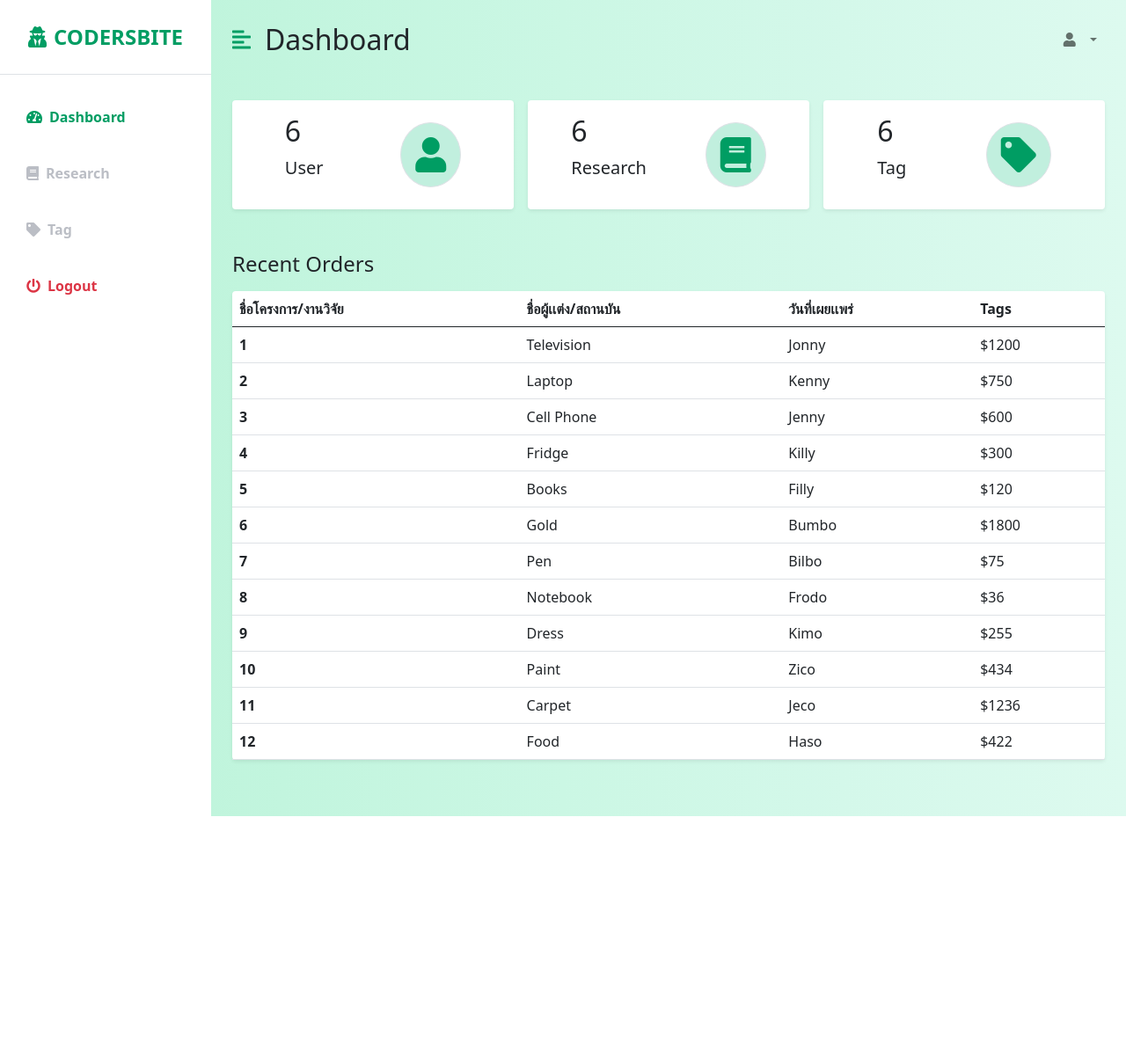
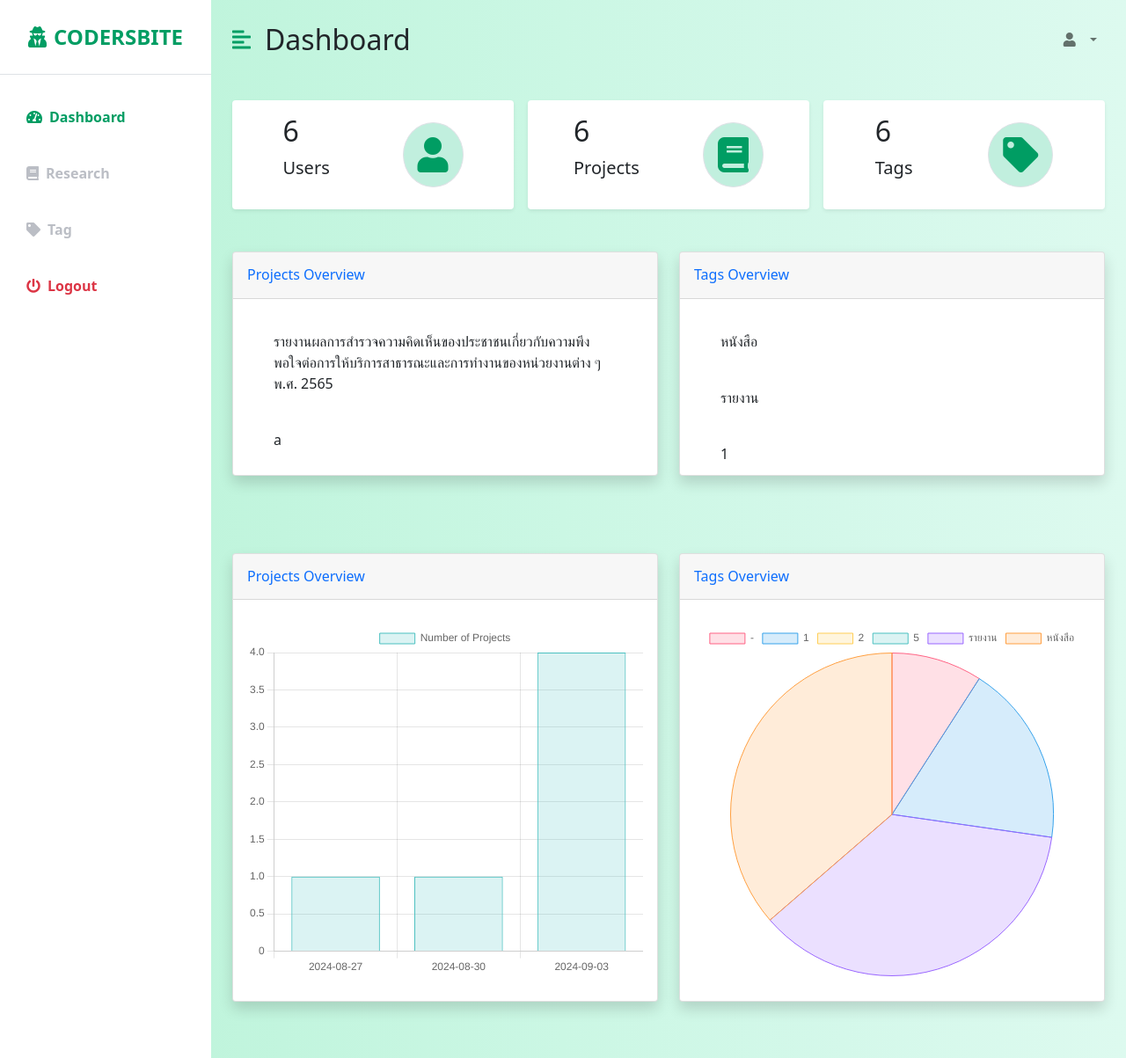
Before and after one commit to pong34811/research_app, a Django app: page /dashboard/ in a window 1280 px wide. Shown: the whole page at 88% size. Before the commit the page ends 928 px from the top, so only its background shows below. Run offline with Django 5.2, Linux system fonts and the light colour scheme; data comes from the database, SQL or seed files in the repository; both versions use the stored data as it was after the commit.

Commit message:
update admin list สำเร็จ
ออกเเบบ ui หน้า เเดซบอร์ดเรียบร้อย

```diff
--- a/myproject/research_app/templates/admins/admin_list.html
+++ b/myproject/research_app/templates/admins/admin_list.html
@@ -1,67 +1,113 @@
 {% load static %}
 <!DOCTYPE html>
 <html lang="en">
-
   <head>
     <meta charset="UTF-8" />
     <meta http-equiv="X-UA-Compatible" content="IE=edge" />
     <meta name="viewport" content="width=device-width, initial-scale=1.0" />
-    <link href="https://cdn.jsdelivr.net/npm/bootstrap@5.0.0-beta3/dist/css/bootstrap.min.css" rel="stylesheet" />
-
-    <link rel="stylesheet" href="https://cdnjs.cloudflare.com/ajax/libs/font-awesome/5.15.3/css/all.min.css" />
+    <link
+      href="https://cdn.jsdelivr.net/npm/bootstrap@5.0.0-beta3/dist/css/bootstrap.min.css"
+      rel="stylesheet"
+    />
+    <link
+      rel="stylesheet"
+      href="https://cdnjs.cloudflare.com/ajax/libs/font-awesome/5.15.3/css/all.min.css"
+    />
     <link rel="stylesheet" href="{% static 'css/styles.css' %}" />
-    <title>Bootstap 5 Responsive Admin Dashboard</title>
+    <title>Bootstrap 5 Responsive Admin Dashboard</title>
   </head>
 
   <body>
     <div class="d-flex" id="wrapper">
       <!-- Sidebar -->
       <div class="bg-white" id="sidebar-wrapper">
-            <div class="sidebar-heading text-center py-4 primary-text fs-4 fw-bold text-uppercase border-bottom"><i
-                    class="fas fa-user-secret me-2"></i>Codersbite</div>
+        <div
+          class="sidebar-heading text-center py-4 primary-text fs-4 fw-bold text-uppercase border-bottom"
+        >
+          <i class="fas fa-user-secret me-2"></i>Codersbite
+        </div>
         <div class="list-group list-group-flush my-3">
-                <a href="{%url 'admin_list'%}" class="list-group-item list-group-item-action bg-transparent second-text active"><i
-                        class="fas fa-tachometer-alt me-2"></i>Dashboard</a>
-                <a href="{%url 'research_list'%}" class="list-group-item list-group-item-action bg-transparent second-text fw-bold"><i
-                        class="fas fa-book me-2"></i>Research</a>
-                <a href="{% url 'tag_list' %}" class="list-group-item list-group-item-action bg-transparent second-text fw-bold"><i
-                        class="fas fa-tag me-2"></i>Tag</a>
-                <!-- <a href="#" class="list-group-item list-group-item-action bg-transparent second-text fw-bold"><i
-                        class="fas fa-user me-2"></i>User</a> -->
-
-                <a href="{%url 'logout'%}" class="list-group-item list-group-item-action bg-transparent text-danger fw-bold"><i
-                        class="fas fa-power-off me-2"></i>Logout</a>
+          <a
+            href="{% url 'admin_list' %}"
+            class="list-group-item list-group-item-action bg-transparent second-text active"
+          >
+            <i class="fas fa-tachometer-alt me-2"></i>Dashboard
+          </a>
+          <a
+            href="{% url 'research_list' %}"
+            class="list-group-item list-group-item-action bg-transparent second-text fw-bold"
+          >
+            <i class="fas fa-book me-2"></i>Research
+          </a>
+          <a
+            href="{% url 'tag_list' %}"
+            class="list-group-item list-group-item-action bg-transparent second-text fw-bold"
+          >
+            <i class="fas fa-tag me-2"></i>Tag
+          </a>
+          <a
+            href="{% url 'logout' %}"
+            class="list-group-item list-group-item-action bg-transparent text-danger fw-bold"
+          >
+            <i class="fas fa-power-off me-2"></i>Logout
+          </a>
         </div>
       </div>
       <!-- /#sidebar-wrapper -->
 
       <!-- Page Content -->
       <div id="page-content-wrapper">
-            <nav class="navbar navbar-expand-lg navbar-light bg-transparent py-4 px-4">
+        <nav
+          class="navbar navbar-expand-lg navbar-light bg-transparent py-4 px-4"
+        >
           <div class="d-flex align-items-center">
-                    <i class="fas fa-align-left primary-text fs-4 me-3" id="menu-toggle"></i>
+            <i
+              class="fas fa-align-left primary-text fs-4 me-3"
+              id="menu-toggle"
+            ></i>
             <h2 class="fs-2 m-0">Dashboard</h2>
           </div>
 
-                <button class="navbar-toggler" type="button" data-bs-toggle="collapse"
-                    data-bs-target="#navbarSupportedContent" aria-controls="navbarSupportedContent"
-                    aria-expanded="false" aria-label="Toggle navigation">
+          <button
+            class="navbar-toggler"
+            type="button"
+            data-bs-toggle="collapse"
+            data-bs-target="#navbarSupportedContent"
+            aria-controls="navbarSupportedContent"
+            aria-expanded="false"
+            aria-label="Toggle navigation"
+          >
             <span class="navbar-toggler-icon"></span>
           </button>
 
           <div class="collapse navbar-collapse" id="navbarSupportedContent">
             <ul class="navbar-nav ms-auto mb-2 mb-lg-0">
               <li class="nav-item dropdown">
-                            <a class="nav-link dropdown-toggle second-text fw-bold" href="#" id="navbarDropdown"
-                                role="button" data-bs-toggle="dropdown" aria-expanded="false">
+                <a
+                  class="nav-link dropdown-toggle second-text fw-bold"
+                  href="#"
+                  id="navbarDropdown"
+                  role="button"
+                  data-bs-toggle="dropdown"
+                  aria-expanded="false"
+                >
                   <i class="fas fa-user me-2"></i>
-
-                                    {{admin.username }}
-
+                  {{ admin.username }}
                 </a>
                 <ul class="dropdown-menu" aria-labelledby="navbarDropdown">
-                                <li><a class="dropdown-item" data-bs-toggle="modal" data-bs-target="#passwordResetModal">เปลี่ยนรหัสผ่าน</a></li>
-                                <li><a class="dropdown-item" href="{%url 'logout'%}">Logout</a></li>
+                  <li>
+                    <a
+                      class="dropdown-item"
+                      data-bs-toggle="modal"
+                      data-bs-target="#passwordResetModal"
+                      >Change Password</a
+                    >
+                  </li>
+                  <li>
+                    <a class="dropdown-item" href="{% url 'logout' %}"
+                      >Logout</a
+                    >
+                  </li>
                 </ul>
                 {% include 'admins/password_reset_modal.html' %}
               </li>
@@ -69,131 +115,148 @@
           </div>
         </nav>
 
-
         <div class="container-fluid px-4">
           <div class="row g-3 my-2">
+            <!-- User Count Card -->
             <div class="col-md">
-                        <div class="p-3 bg-white shadow-sm d-flex justify-content-around align-items-center rounded">
+              <div
+                class="p-3 bg-white shadow-sm d-flex justify-content-around align-items-center rounded"
+              >
                 <div>
-                                <h3 class="fs-2">{{users_count}}</h3>
-                                <p class="fs-5">User</p>
+                  <h3 class="fs-2">{{ users_count }}</h3>
+                  <p class="fs-5">Users</p>
                 </div>
-                            <i class="fas fa-user fs-1 primary-text border rounded-full secondary-bg p-3"></i>
+                <i
+                  class="fas fa-user fs-1 primary-text border rounded-full secondary-bg p-3"
+                ></i>
               </div>
             </div>
 
+            <!-- Projects Count Card -->
             <div class="col-md">
-                        <div class="p-3 bg-white shadow-sm d-flex justify-content-around align-items-center rounded">
+              <div
+                class="p-3 bg-white shadow-sm d-flex justify-content-around align-items-center rounded"
+              >
                 <div>
-                                <h3 class="fs-2">{{projects_count}}</h3>
-                                <p class="fs-5">Research</p>
+                  <h3 class="fs-2">{{ projects_count }}</h3>
+                  <p class="fs-5">Projects</p>
                 </div>
                 <i
-                                class="fas fa-book fs-1 primary-text border rounded-full secondary-bg p-3"></i>
+                  class="fas fa-book fs-1 primary-text border rounded-full secondary-bg p-3"
+                ></i>
               </div>
             </div>
 
+            <!-- Tags Count Card -->
             <div class="col-md">
-                        <div class="p-3 bg-white shadow-sm d-flex justify-content-around align-items-center rounded">
+              <div
+                class="p-3 bg-white shadow-sm d-flex justify-content-around align-items-center rounded"
+              >
                 <div>
-                                <h3 class="fs-2">{{tags_count}}</h3>
-                                <p class="fs-5">Tag</p>
+                  <h3 class="fs-2">{{ tags_count }}</h3>
+                  <p class="fs-5">Tags</p>
                 </div>
-                            <i class="fas fa-tag fs-1 primary-text border rounded-full secondary-bg p-3"></i>
+                <i
+                  class="fas fa-tag fs-1 primary-text border rounded-full secondary-bg p-3"
+                ></i>
               </div>
             </div>
           </div>
 
+          <!-- Tags and Projects List -->
           <div class="row my-5">
-                    <h3 class="fs-4 mb-3">Recent Orders</h3>
-                    <div class="col">
-                        <table class="table bg-white rounded shadow-sm  table-hover">
-                            <thead>
-                                <tr>
-                                    <th scope="col">ชื่อโครงการ/งานวิจัย</th>
-                                    <th scope="col">ชื่อผู้เเต่ง/สถานบัน</th>
-                                    <th scope="col">วันที่เผยเเพร่</th>
-                                    <th scope="col">Tags</th>
-                                </tr>
-                            </thead>
-                            <tbody>
-                                <tr>
-                                    <th scope="row">1</th>
-                                    <td>Television</td>
-                                    <td>Jonny</td>
-                                    <td>$1200</td>
-                                </tr>
-                                <tr>
-                                    <th scope="row">2</th>
-                                    <td>Laptop</td>
-                                    <td>Kenny</td>
-                                    <td>$750</td>
-                                </tr>
-                                <tr>
-                                    <th scope="row">3</th>
-                                    <td>Cell Phone</td>
-                                    <td>Jenny</td>
-                                    <td>$600</td>
-                                </tr>
-                                <tr>
-                                    <th scope="row">4</th>
-                                    <td>Fridge</td>
-                                    <td>Killy</td>
-                                    <td>$300</td>
-                                </tr>
-                                <tr>
-                                    <th scope="row">5</th>
-                                    <td>Books</td>
-                                    <td>Filly</td>
-                                    <td>$120</td>
-                                </tr>
-                                <tr>
-                                    <th scope="row">6</th>
-                                    <td>Gold</td>
-                                    <td>Bumbo</td>
-                                    <td>$1800</td>
-                                </tr>
-                                <tr>
-                                    <th scope="row">7</th>
-                                    <td>Pen</td>
-                                    <td>Bilbo</td>
-                                    <td>$75</td>
-                                </tr>
-                                <tr>
-                                    <th scope="row">8</th>
-                                    <td>Notebook</td>
-                                    <td>Frodo</td>
-                                    <td>$36</td>
-                                </tr>
-                                <tr>
-                                    <th scope="row">9</th>
-                                    <td>Dress</td>
-                                    <td>Kimo</td>
-                                    <td>$255</td>
-                                </tr>
-                                <tr>
-                                    <th scope="row">10</th>
-                                    <td>Paint</td>
-                                    <td>Zico</td>
-                                    <td>$434</td>
-                                </tr>
-                                <tr>
-                                    <th scope="row">11</th>
-                                    <td>Carpet</td>
-                                    <td>Jeco</td>
-                                    <td>$1236</td>
-                                </tr>
-                                <tr>
-                                    <th scope="row">12</th>
-                                    <td>Food</td>
-                                    <td>Haso</td>
-                                    <td>$422</td>
-                                </tr>
-                            </tbody>
-                        </table>
+            <!-- Projects Overview Card -->
+            <div class="col-md-6 mb-3">
+              <div class="card shadow mb-4">
+                <div
+                  class="card-header py-3 d-flex flex-row align-items-center justify-content-between"
+                >
+                  <h6 class="m-0 font-weight-bold text-primary">
+                    Projects Overview
+                  </h6>
+                </div>
+                <div class="card-body overflow-auto" style="max-height: 200px">
+                  <!-- Replace this with your project list content -->
+                  <ul class="list-group">
+                    {% for project in projects %}
+                    <li class="list-group-item">{{ project.project_name }}</li>
+                    {% empty %}
+                    <li class="list-group-item">No projects available</li>
+                    {% endfor %}
+                  </ul>
+                </div>
               </div>
             </div>
 
+            <!-- Tags Overview Card -->
+            <div class="col-md-6">
+              <div class="card shadow mb-4">
+                <div
+                  class="card-header py-3 d-flex flex-row align-items-center justify-content-between"
+                >
+                  <h6 class="m-0 font-weight-bold text-primary">
+                    Tags Overview
+                  </h6>
+                </div>
+                <div class="card-body overflow-auto" style="max-height: 200px">
+                  <!-- Replace this with your tag list content -->
+                  <ul class="list-group">
+                    {% for tag in tags %}
+                    <li class="list-group-item">{{ tag.name }}</li>
+                    {% empty %}
+                    <li class="list-group-item">No tags available</li>
+                    {% endfor %}
+                  </ul>
+                </div>
+              </div>
+            </div>
+          </div>
+          <div class="row my-5">
+            <!-- Projects Chart -->
+            <div class="col-md-6 mb-3">
+              <div class="card shadow mb-4 h-100">
+                <div
+                  class="card-header py-3 d-flex flex-row align-items-center justify-content-between"
+                >
+                  <h6 class="m-0 font-weight-bold text-primary">
+                    Projects Overview
+                  </h6>
+                </div>
+                <div
+                  class="card-body d-flex align-items-center justify-content-center"
+                >
+                  <div
+                    class="chart-container"
+                    style="position: relative; height: 400px; width: 100%"
+                  >
+                    <canvas id="projectsChart"></canvas>
+                  </div>
+                </div>
+              </div>
+            </div>
+
+            <!-- Tags Chart -->
+            <div class="col-md-6 mb-3">
+              <div class="card shadow mb-4 h-100">
+                <div
+                  class="card-header py-3 d-flex flex-row align-items-center justify-content-between"
+                >
+                  <h6 class="m-0 font-weight-bold text-primary">
+                    Tags Overview
+                  </h6>
+                </div>
+                <div
+                  class="card-body d-flex align-items-center justify-content-center"
+                >
+                  <div
+                    class="chart-container"
+                    style="position: relative; height: 400px; width: 100%"
+                  >
+                    <canvas id="tagsChart"></canvas>
+                  </div>
+                </div>
+              </div>
+            </div>
           </div>
         </div>
       </div>
@@ -209,6 +272,70 @@
         el.classList.toggle("toggled");
       };
     </script>
+
+    <script src="https://cdn.jsdelivr.net/npm/chart.js"></script>
+    <script>
+      document.addEventListener('DOMContentLoaded', function () {
+          // Projects Chart
+          const ctxProjects = document.getElementById('projectsChart').getContext('2d');
+          const projectsChart = new Chart(ctxProjects, {
+              type: 'bar',
+              data: {
+                  labels: {{ dates|safe }},
+                  datasets: [{
+                      label: 'Number of Projects',
+                      data: {{ counts|safe }},
+                      backgroundColor: 'rgba(75, 192, 192, 0.2)',
+                      borderColor: 'rgba(75, 192, 192, 1)',
+                      borderWidth: 1
+                  }]
+              },
+              options: {
+                  responsive: true,
+                  maintainAspectRatio: false,
+                  scales: {
+                      y: {
+                          beginAtZero: true
+                      }
+                  }
+              }
+          });
+
+          // Tags Chart
+          const ctxTags = document.getElementById('tagsChart').getContext('2d');
+          const tagsChart = new Chart(ctxTags, {
+              type: 'pie',
+              data: {
+                  labels: {{ tag_names|safe }},
+                  datasets: [{
+                      label: 'Tag Counts',
+                      data: {{ tag_counts|safe }},
+                      backgroundColor: [
+                          'rgba(255, 99, 132, 0.2)',
+                          'rgba(54, 162, 235, 0.2)',
+                          'rgba(255, 206, 86, 0.2)',
+                          'rgba(75, 192, 192, 0.2)',
+                          'rgba(153, 102, 255, 0.2)',
+                          'rgba(255, 159, 64, 0.2)'
+                      ],
+                      borderColor: [
+                          'rgba(255, 99, 132, 1)',
+                          'rgba(54, 162, 235, 1)',
+                          'rgba(255, 206, 86, 1)',
+                          'rgba(75, 192, 192, 1)',
+                          'rgba(153, 102, 255, 1)',
+                          'rgba(255, 159, 64, 1)'
+                      ],
+                      borderWidth: 1
+                  }]
+              },
+              options: {
+                  responsive: true,
+                  maintainAspectRatio: false
+              }
+          });
+      });
+  </script>
+
   </body>
-
 </html>
--- a/myproject/research_app/views.py
+++ b/myproject/research_app/views.py
@@ -6,6 +6,8 @@ from django.contrib.auth.forms import UserCreationForm, AuthenticationForm
 from django.shortcuts import render, redirect
 from django.contrib.auth import update_session_auth_hash
 from django.shortcuts import get_object_or_404
+from django.http import JsonResponse
+
 # import Data Model
 from django.contrib.auth.models import User
 from .models import ProjectModel, TagModel
@@ -71,13 +73,46 @@ def change_password(request):
 # admin_views.py
 def admin_list(request):
     admin = request.user
+    projects = ProjectModel.objects.all()
     users_count = User.objects.count()
     projects_count = ProjectModel.objects.count()
     tags_count = TagModel.objects.count()
 
-    return render (request, 'admins/admin_list.html',{'admin':admin ,'users_count':users_count ,'projects_count':projects_count,'tags_count':tags_count})
+    # Get all tags and their related project counts
+    tags = TagModel.objects.annotate(project_count=Count('projects'))
 
+    # Aggregate count of tags
+    tag_counts = tags.values('name', 'project_count').order_by('name')
+    tag_names = [entry['name'] for entry in tag_counts]
+    tag_counts = [entry['project_count'] for entry in tag_counts]
 
+    # Aggregate count of projects by created_time
+    project_dates = ProjectModel.objects.values('created_time').annotate(count=Count('id')).order_by('created_time')
+
+    # Combine counts for the same date
+    date_to_count = {}
+    for entry in project_dates:
+        date_str = entry['created_time'].strftime('%Y-%m-%d')
+        if date_str in date_to_count:
+            date_to_count[date_str] += entry['count']
+        else:
+            date_to_count[date_str] = entry['count']
+
+    dates = list(date_to_count.keys())
+    counts = list(date_to_count.values())
+
+    return render(request, 'admins/admin_list.html', {
+        'admin': admin,
+        'users_count': users_count,
+        'projects_count': projects_count,
+        'tags_count': tags_count,
+        'tag_names': tag_names,
+        'tags': tags,
+        'tag_counts': tag_counts,
+        'dates': dates,
+        'counts': counts,
+        'projects':projects,
+    })
 
 #research_views.py
 def research_list(request):
@@ -85,18 +120,22 @@ def research_list(request):
     tags = TagModel.objects.all()
     admin = request.user
 
-    #code Pagination
+    # Pagination code
     page = request.GET.get('page', 1)
     paginator = Paginator(projects, 5)
 
     try:
-        projectpag = paginator.page(page)
+        projectpage = paginator.page(page)
     except PageNotAnInteger:
-        projectpag = paginator.page(1)
+        projectpage = paginator.page(1)
     except EmptyPage:
-        projectpag = paginator.page(paginator.num_pages)
+        projectpage = paginator.page(paginator.num_pages)
 
-    return render (request, 'admins/research_crud/research_list.html',{'admin':admin,'tags':tags,'projectpag':projectpag})
+    return render(request, 'admins/research_crud/research_list.html', {
+        'admin': admin,
+        'tags': tags,
+        'projectpage': projectpage,
+    })
 
 @login_required
 def research_add(request):
```
Also changed, not shown: myproject/research_app/templates/admins/research_crud/research_list.html (+8 -8 lines), myproject/research_app/templates/admins/tag_crud/tag_list.html (+6 -6 lines), myproject/db.sqlite3, myproject/media/img/241531238_1185335745209341_3845934425572582521_n.jpg (added), myproject/media/img/241531238_1185335745209341_3845934425572582521_n_WAuobTL.jpg (added), myproject/media/img/241531238_1185335745209341_3845934425572582521_n_zKNmUTT.jpg (added), myproject/media/img/ISO_9001_8_2024.jpg (added), myproject/research_app/static/css/styles.css (line endings or trailing spaces), 4 other files. Lines whose indentation alone changed are shown as unchanged.
